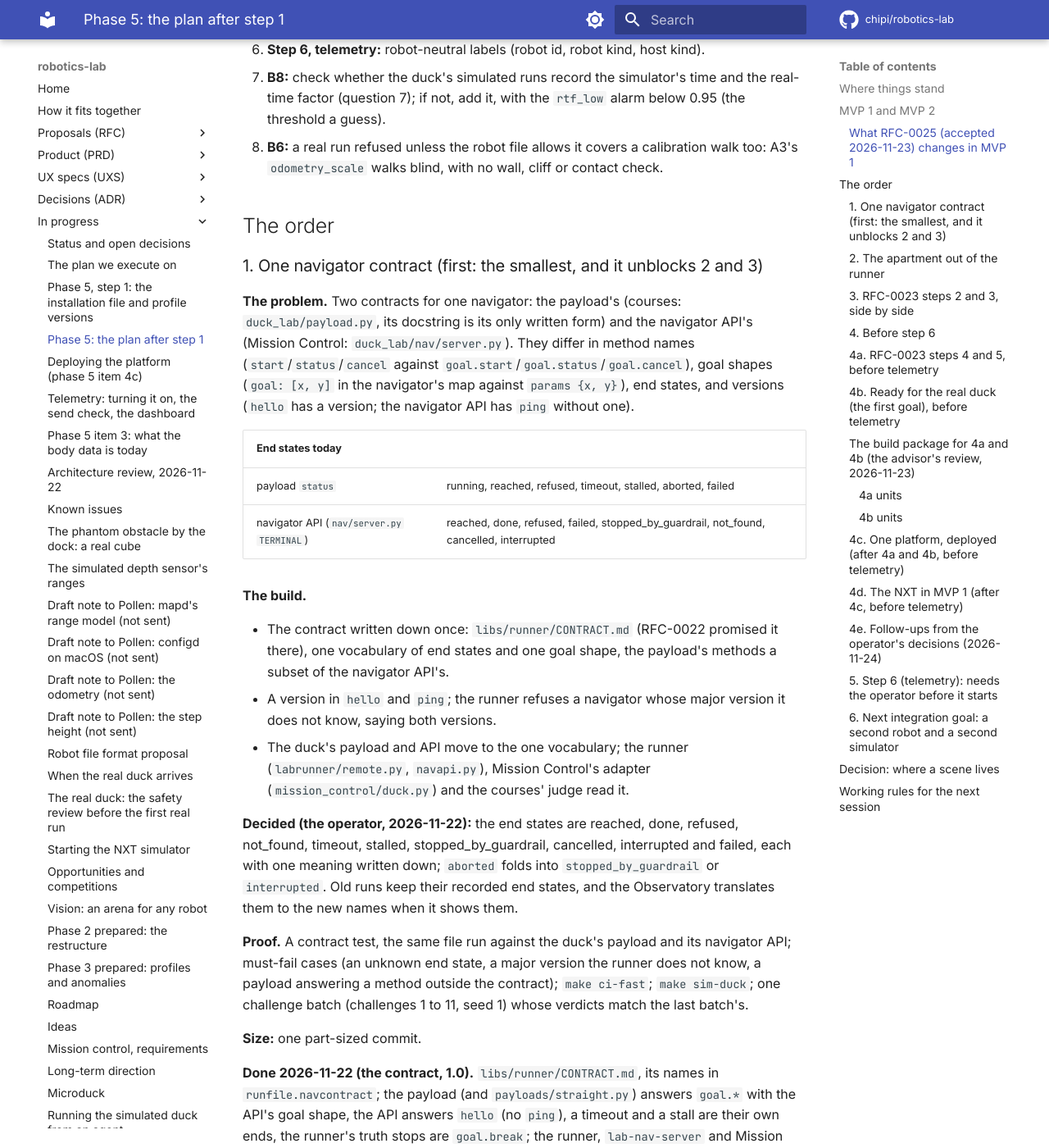
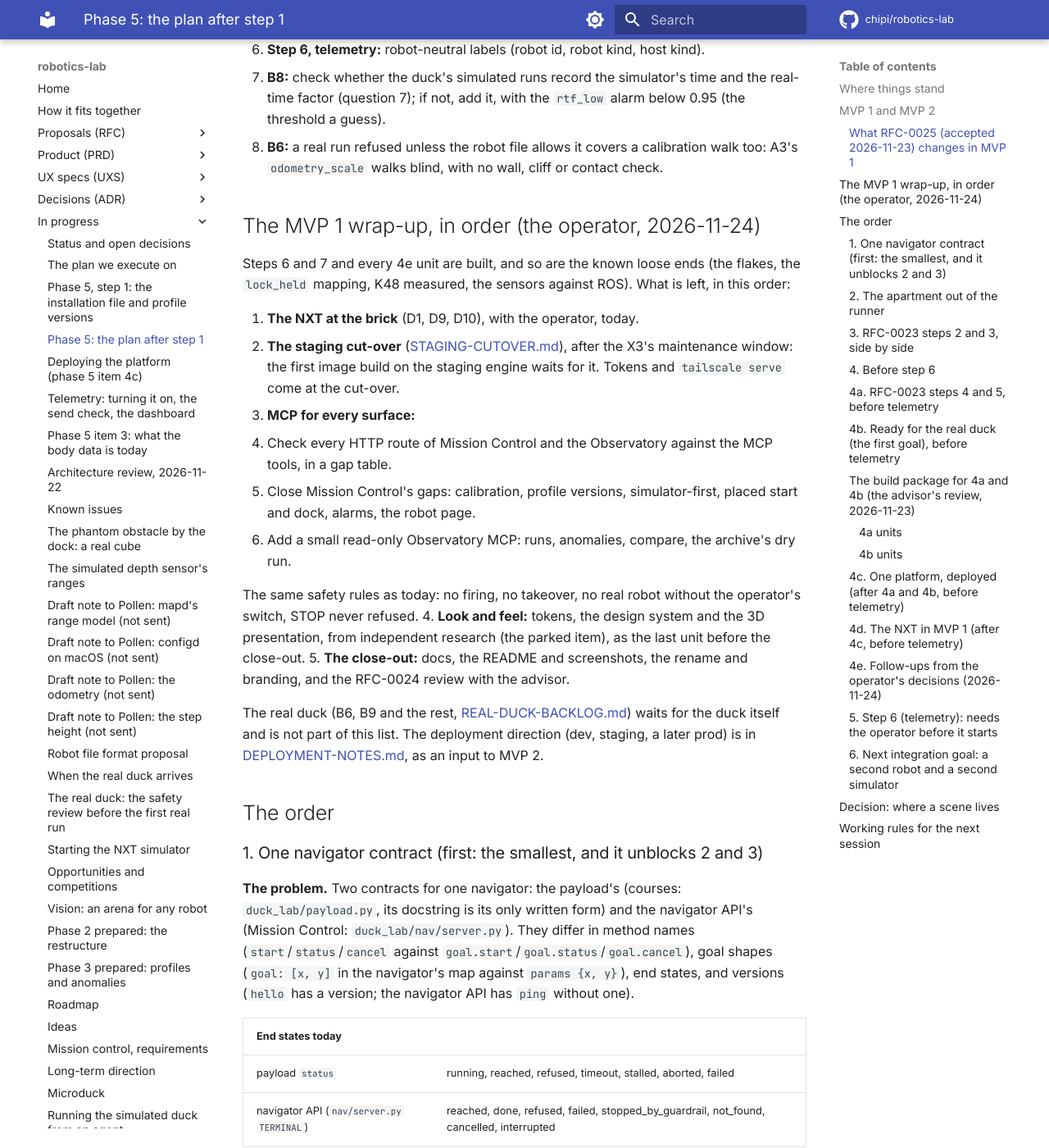
Before and after one commit to chipi/robotics-lab, an MkDocs documentation site: the page built from docs/wip/PHASE5-NEXT-PLAN.md, in a window 1280 px wide and 1400 px high, scrolled down 2167 px. Shown: the whole window at 82% size. Built offline with MkDocs 1.6.1 and Material for MkDocs 9.7.7, drawn with Linux system fonts in a browser that asks for light colours; comment, search, counter and statistics services are not loaded.

Commit message:
docs(wip): the MVP 1 wrap-up order: the NXT at the brick, the staging cut-over, MCP for every surface, look and feel, the close-out
Co-Authored-By: Claude Opus 5.5 <noreply@anthropic.com>
Claude-Session: https://claude.ai/code/session_01DJqN6sYcbi4sUoqvzGJdPG

```diff
--- a/docs/wip/PHASE5-NEXT-PLAN.md
+++ b/docs/wip/PHASE5-NEXT-PLAN.md
@@ -80,6 +80,33 @@ The operator agreed the order on 2026-11-23: A3 first, then two streams side by
    threshold a guess).
 8. **B6:** a real run refused unless the robot file allows it covers a calibration walk too: A3's
    `odometry_scale` walks blind, with no wall, cliff or contact check.
+
+## The MVP 1 wrap-up, in order (the operator, 2026-11-24)
+
+Steps 6 and 7 and every 4e unit are built, and so are the known loose ends (the flakes, the
+`lock_held` mapping, K48 measured, the sensors against ROS). What is left, in this order:
+
+1. **The NXT at the brick** (D1, D9, D10), with the operator, today.
+2. **The staging cut-over** ([STAGING-CUTOVER.md](STAGING-CUTOVER.md)), after the X3's
+   maintenance window: the first image build on the staging engine waits for it. Tokens and
+   `tailscale serve` come at the cut-over.
+3. **MCP for every surface:**
+   1. Check every HTTP route of Mission Control and the Observatory against the MCP tools, in a
+      gap table.
+   2. Close Mission Control's gaps: calibration, profile versions, simulator-first, placed start
+      and dock, alarms, the robot page.
+   3. Add a small read-only Observatory MCP: runs, anomalies, compare, the archive's dry run.
+
+   The same safety rules as today: no firing, no takeover, no real robot without the operator's
+   switch, STOP never refused.
+4. **Look and feel:** tokens, the design system and the 3D presentation, from independent research
+   (the parked item), as the last unit before the close-out.
+5. **The close-out:** docs, the README and screenshots, the rename and branding, and the RFC-0024
+   review with the advisor.
+
+The real duck (B6, B9 and the rest, [REAL-DUCK-BACKLOG.md](REAL-DUCK-BACKLOG.md)) waits for the
+duck itself and is not part of this list. The deployment direction (dev, staging, a later prod) is
+in [DEPLOYMENT-NOTES.md](DEPLOYMENT-NOTES.md), as an input to MVP 2.
 
 ## The order
 
```
